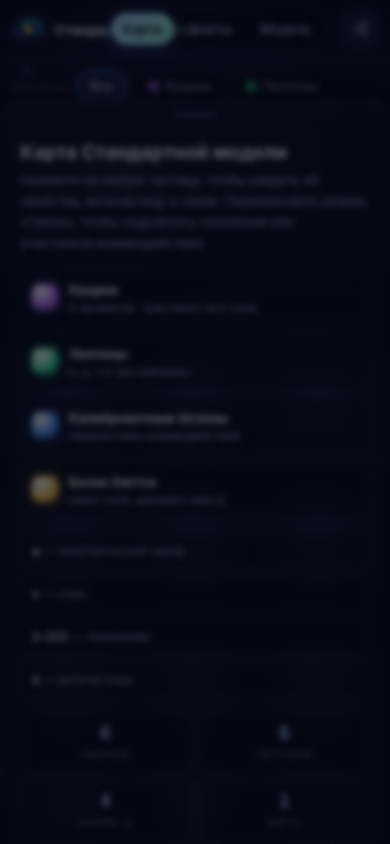
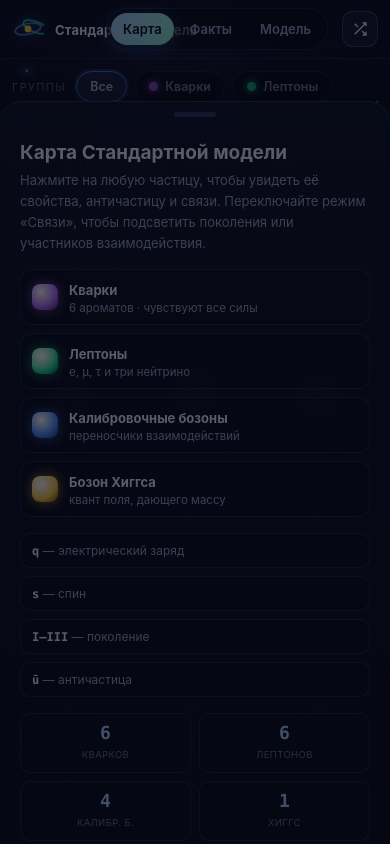
Before and after one commit to cvetyshayasiren/appboo, a website: page apps/Standard Model/src/index.html in a window 390 px wide. Both pictures are taken after a click on the button "Легенда". Drawn offline with Linux system fonts and the light colour scheme.

Commit message:
Standard Model: шит описания частицы читаем на узких экранах — убран backdrop-filter у скрима (его blur протекал на шит выше по z) и у самого шита, фон шита сделан почти непрозрачным

```diff
--- a/apps/Standard Model/src/index.html
+++ b/apps/Standard Model/src/index.html
@@ -306,7 +306,10 @@ svg.connections{position:absolute; left:0; top:0; pointer-events:none; z-index:1
 .foot{margin:30px 0 6px; padding-top:18px; border-top:1px solid var(--line); font-size:12px; color:var(--dim); line-height:1.6}
 
 /* ---------- Scrim / mobile sheet ---------- */
-.scrim{position:fixed; inset:0; z-index:30; background:var(--scrim); backdrop-filter:blur(3px); opacity:0; visibility:hidden; transition:.3s}
+/* Без backdrop-filter: его blur «протекает» на шит (z-40), отрисованный
+   над скримом, и делает его текст нечитаемым (баг композитора, особенно
+   на мобильных). Затемнения фоном var(--scrim) достаточно */
+.scrim{position:fixed; inset:0; z-index:30; background:var(--scrim); opacity:0; visibility:hidden; transition:.3s}
 .scrim.show{opacity:1; visibility:visible}
 .sheet-handle{display:none}
 .legend-fab{display:none}
@@ -335,6 +338,11 @@ svg.connections{position:absolute; left:0; top:0; pointer-events:none; z-index:1
     max-height:88dvh; border-left:0; border-top:1px solid var(--line2);
     border-radius:22px 22px 0 0; transform:translateY(102%); transition:transform .4s cubic-bezier(.2,.85,.25,1);
     box-shadow:0 -20px 60px rgba(0,0,0,.5);
+    /* backdrop-filter на fixed-элементе с постоянным transform размывает
+       собственный контент слоя (особенно на мобильных GPU) — на шите
+       отключаем; читаемость даёт почти непрозрачный фон */
+    backdrop-filter:none; -webkit-backdrop-filter:none;
+    background:linear-gradient(180deg,rgba(17,20,44,.985),rgba(11,13,30,.99));
   }
   .detail.open{transform:translateY(0)}
   .sheet-handle{display:block; flex:0 0 auto; padding:10px 0 4px; cursor:grab; touch-action:none}
```
